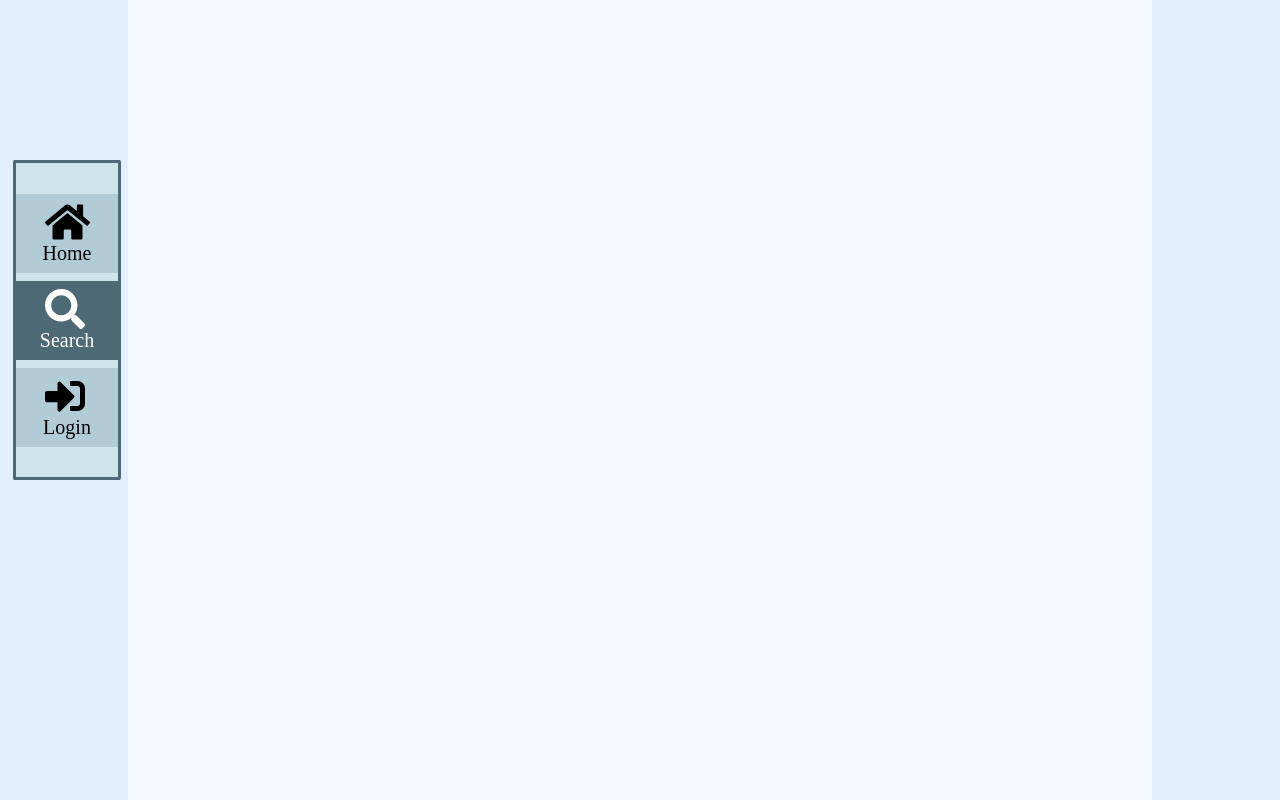
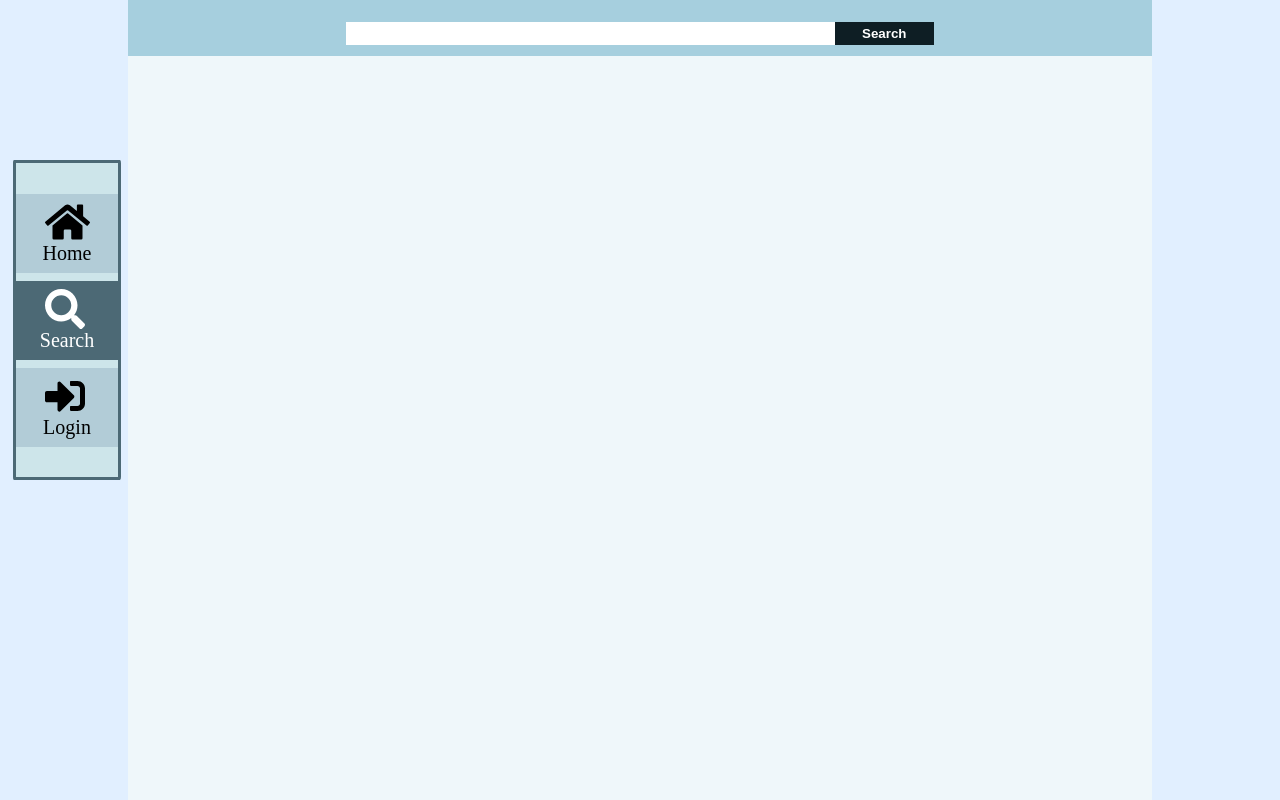
Before and after one commit to x-wyz/os-directory, a React (Create React App) app: page /search in a window 1280 px wide. Built offline with nearby package versions, Linux system fonts and the light colour scheme.

Commit message:
search page header

```diff
--- a/src/App.css
+++ b/src/App.css
@@ -3,7 +3,7 @@ body {
 }
 
 .App {
-  background: var(--bg-color-content);
+  background: var(--blueish-white);
   height: 100vh;
   width: 80%;
   margin: 0 auto;/*
--- a/src/App.js
+++ b/src/App.js
@@ -3,6 +3,9 @@ import './App.css';
 import { Switch, Route } from 'react-router-dom';
 
 import Navbar from './components/navbar/navbar';
+
+// Pages
+import SearchPage from './pages/searchpage/searchpage';
 
 class App extends Component {
 	constructor(props){
@@ -29,7 +32,7 @@ class App extends Component {
 			<div className="App">
 				<Navbar />
 			    <Switch>
-
+			    	<Route path="/search" component={SearchPage} />
 			    </Switch>
 		    </div>
 		)
--- a/src/components/button/button.js
+++ b/src/components/button/button.js
@@ -1,7 +1,7 @@
 import React from 'react';
 import './button.css';
 
-function Button({ type, text, onClick, color, className }){
+function Button({ type, text, onClick, className }){
 	return (
 		<button className={`button ${className}`} type={type ? type : 'button'} onClick={onClick}>
 			{ text }
--- a/src/components/inputfield/inputfield.js
+++ b/src/components/inputfield/inputfield.js
@@ -9,7 +9,7 @@ function InputField({ label, onChange, className, type, value, errorChecker, err
 	}
 
 	return (
-		<div className="inputfield-container">
+		<div className={`inputfield-container ${className}`}>
 			{
 				label ? <label className="inputfield-label"> { label } </label> : null
 			}
--- a/src/index.css
+++ b/src/index.css
@@ -25,7 +25,7 @@
 
   --base-color-turquoise: rgb(18 97 105);
 
-  --blueish-white: rgb(237, 248, 252);
+  --blueish-white: #eff7fa;
 
   --dark-gray: #3d3d3e;
 }
--- a/src/modals/loginregister/loginregister.css
+++ b/src/modals/loginregister/loginregister.css
@@ -30,13 +30,13 @@
 }
 
 .current-loginmodal-title {
-	color:white;
-	background: var(--dark-gray);
-	border: 3px solid var(--dark-gray);
+	border: 3px solid #898989;
 }
 
 .not-current-loginmodal-title {
-	border: 3px solid #898989;
+	background: var(--dark-gray);
+	color: white;
+	border: 3px solid var(--dark-gray);
 }
 
 .loginregister-hidden-overflow {
--- a/src/modals/loginregister/loginregister.js
+++ b/src/modals/loginregister/loginregister.js
@@ -19,7 +19,7 @@ class LoginRegister extends Component {
 			registerPassword: '',
 			registerPasswordConfirm: '',
 
-			servermessage: 'null',
+			servermessage: null,
 			servererror: false
 		}
 		this.swap = this.swap.bind(this);
--- a/src/pages/searchpage/searchpage.css
+++ b/src/pages/searchpage/searchpage.css
@@ -0,0 +1,46 @@
+.searchpage-container {
+	display: flex;
+	flex-direction: column;
+
+	--searchpage-button-bg: #0e1e24;
+}
+
+.searchpage-header {
+	height: 7vh;
+	box-sizing: border-box;
+	padding: var(--standard-increment);
+	background: #a6cfde;
+
+}
+
+.searchpage-results {
+	height: 93vh;
+}
+
+.searchpage-header-form {
+	display: flex;
+	width: 60%;
+	margin: 0 auto;
+}
+
+.searchpage-header-input {
+	width: 100%;
+}
+
+.searchpage-header-button {
+	padding: 4px;
+	font-size: 13.3333px;
+	background: var(--searchpage-button-bg);
+	color: white;
+	width: 20%;
+	box-sizing: border-box;
+	height: 100%;
+}
+
+.searchpage-header-button:hover {
+	background: #2a3c43;
+}
+
+.searchpage-header-searchinput:focus {
+	border-color: var(--searchpage-button-bg);
+}
--- a/src/pages/searchpage/searchpage.js
+++ b/src/pages/searchpage/searchpage.js
@@ -1,11 +1,63 @@
 import React, { Component } from 'react';
+import './searchpage.css';
+
+import InputField from '../../components/inputfield/inputfield';
+import Button from '../../components/button/button';
 
 class SearchPage extends Component {
 	constructor(props){
+		super(props);
+		this.state = {
+			searchterm: "",
+			filter: {
+				type: "all",
+				date: undefined,
+				expbb: 'early'
+			},
+			results: []
+		}
 
+		this.update = this.update.bind(this);
+		this.updatefilter = this.updatefilter.bind(this);
+		this.submit = this.submit.bind(this);
 	}
 
+	update(event){
+		this.setState({
+			searchterm: event.target.value
+		})
+	}
 
+	updatefilter(event){
+		const { filter } = this.state;
+		filter[event.target.name] = event.target.value
+
+		this.setState({filter});
+	}
+
+	submit(event){
+		event.preventDefault();
+	}
+
+	render(){
+		const { searchterm } = this.state;
+		return (
+			<div className="searchpage-container">
+				<div className="searchpage-header">
+					<form className="searchpage-header-form">
+						<InputField
+							onChange={this.update} className="searchpage-header-input"
+							type="text" value={searchterm}
+							name="searchterm" inputClass="searchpage-header-searchinput"
+						/>
+						<Button type="submit" text="Search" className="searchpage-header-button" />
+					</form>
+				</div>
+				<div className="searchpage-results">
+				</div>
+			</div>
+		)
+	}
 }
 
 export default SearchPage;
```
Also changed, not shown: 1 other file (tests, documents, lock files or other folders).
